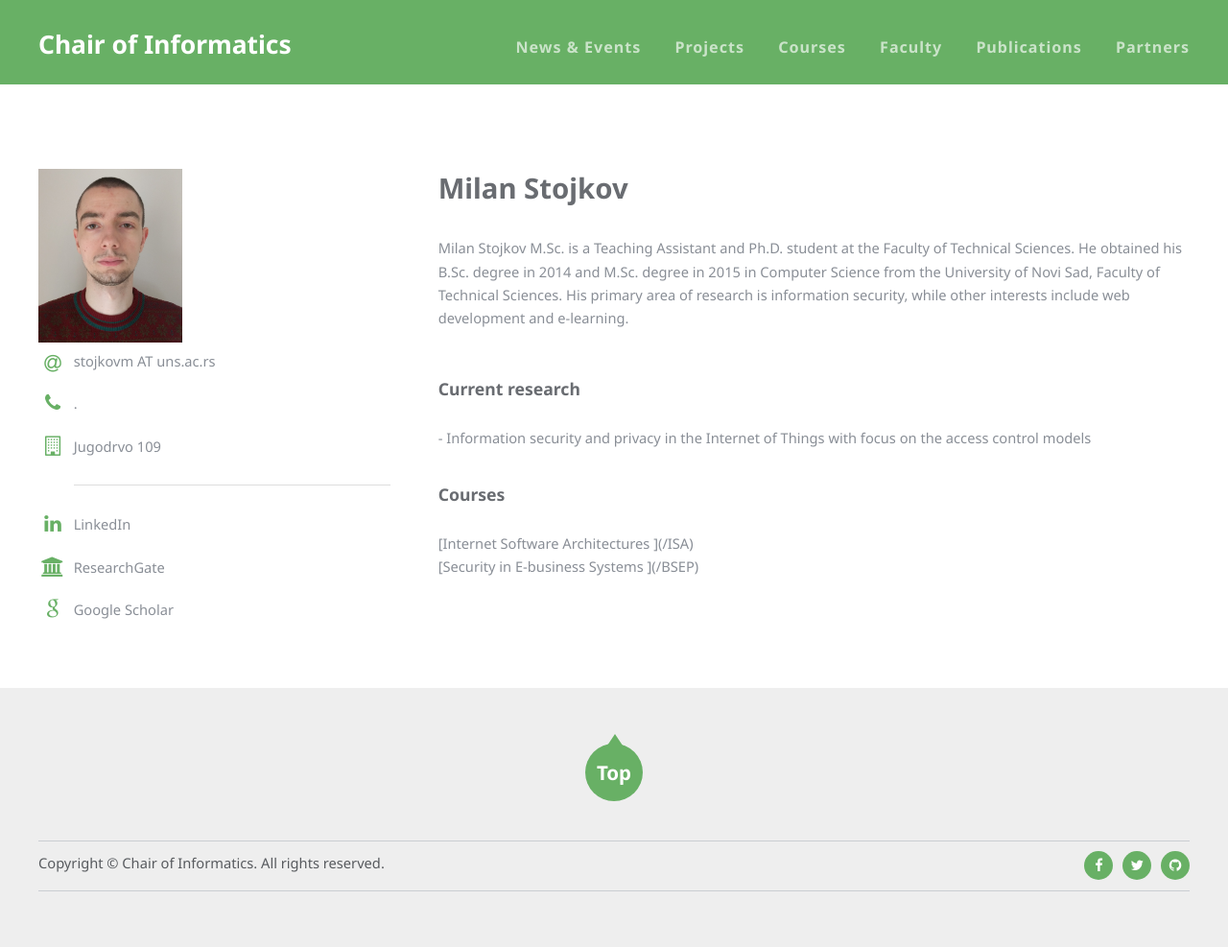
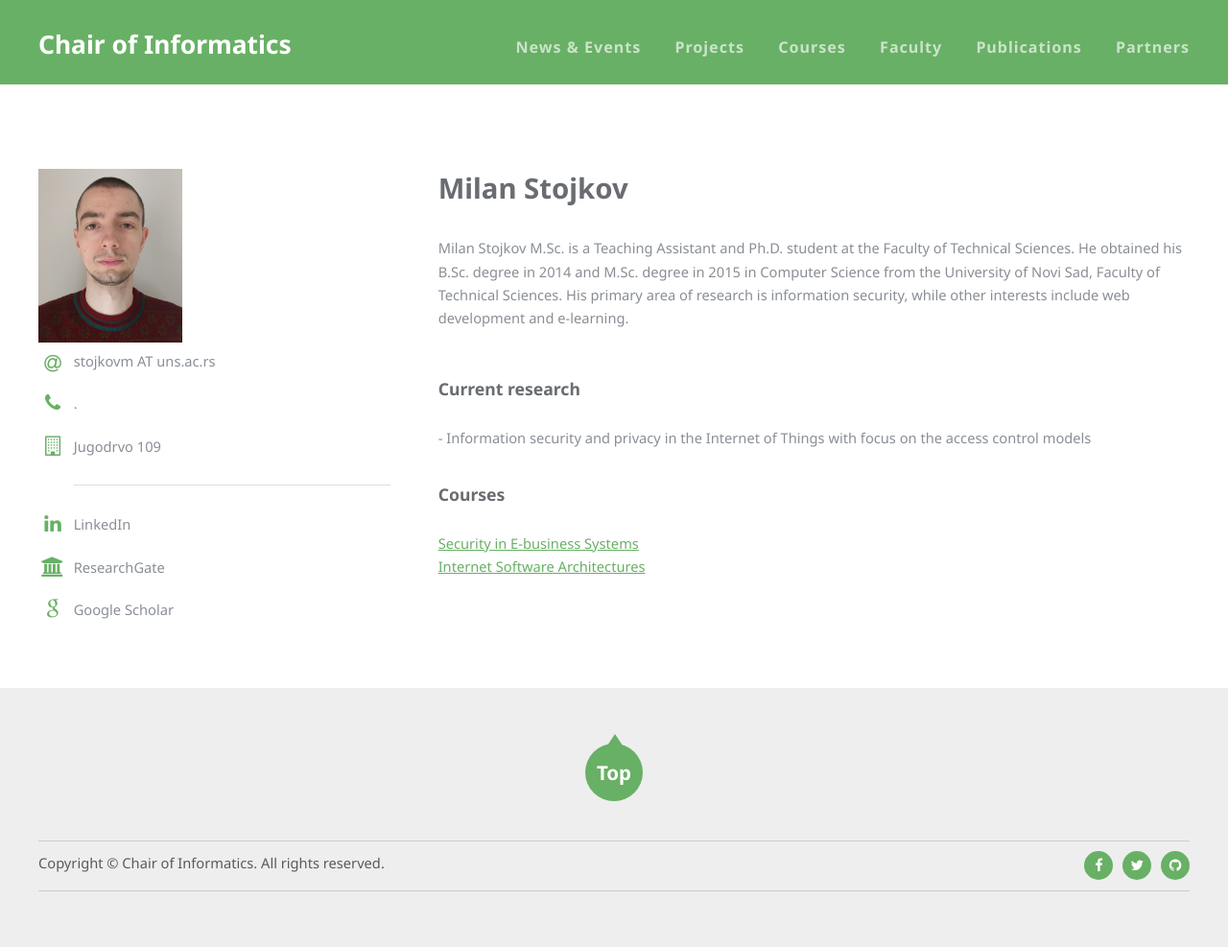
Before and after one commit to unsftn/informatika, a Jekyll site: the page built from _faculty/MilanStojkov.md, in a window 1280 px wide. Shown: the whole page at 96% size. Built offline with Jekyll 4.4.1, drawn with Linux system fonts in a browser that asks for light colours.

Commit message:
Courses url fix

```diff
--- a/_faculty/MilanStojkov.md
+++ b/_faculty/MilanStojkov.md
@@ -24,5 +24,5 @@ His primary area of research is information security, while other interests incl
 
 ### Courses
 
-    [Internet Software Architectures ]({{"/ISA" | prepend: site.baseurl}})
-    [Security in E-business Systems ]({{"/BSEP" | prepend: site.baseurl}})
+[Security in E-business Systems ]({{"/BSEP" | prepend: site.baseurl}})
+[Internet Software Architectures]({{"/ISA" | prepend: site.baseurl}})
```
